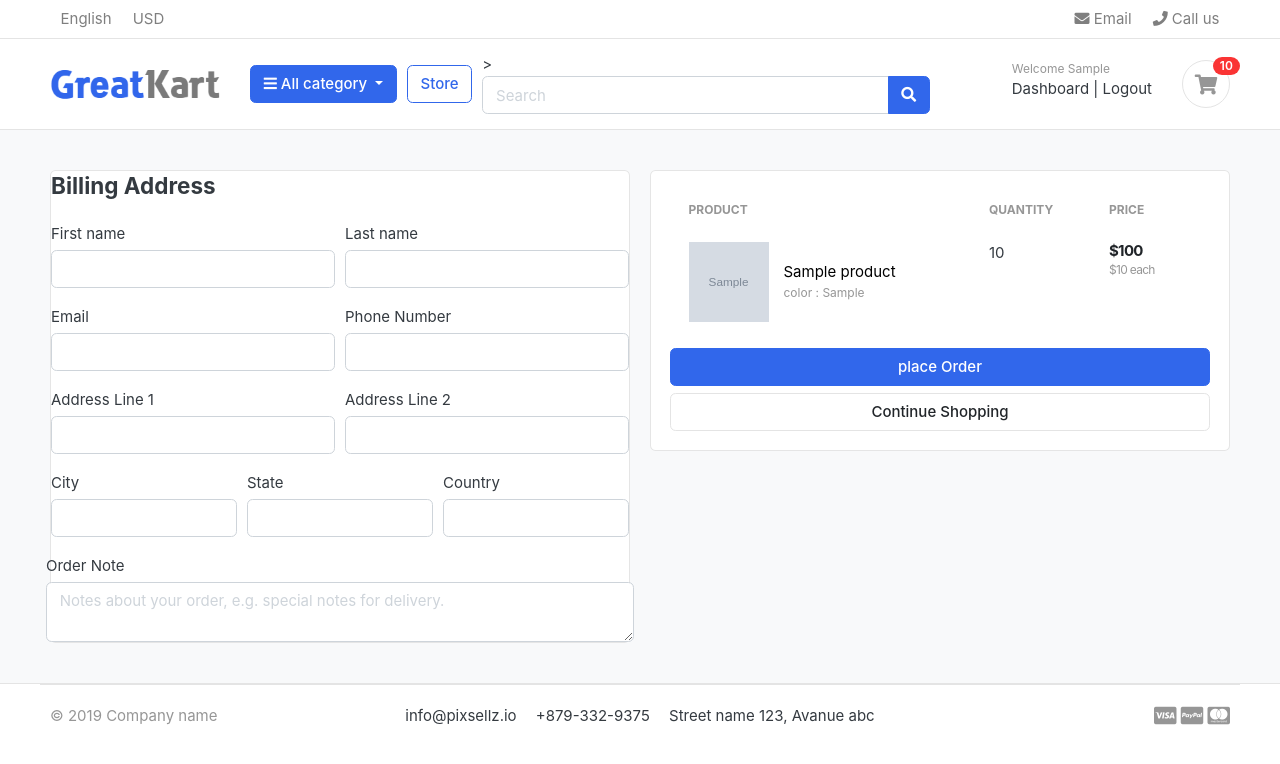
After one commit to abd92003/greatkart-django, a Django app: page /cart/checkout/ in a window 1280 px wide. The commit adds this page. Shown: the top 764 px of the page. Run offline with Django 5.2, Linux system fonts and the light colour scheme; a user stored in the database is signed in; tables that the repository leaves empty hold one stand-in row (values such as "Sample post"); grey boxes marked "Sample" are stand-in pictures; some libraries are stand-ins or nearby versions; some web fonts are replaced.

Commit message:
3d commit

```diff
--- a/carts/context_processors.py
+++ b/carts/context_processors.py
@@ -10,7 +10,10 @@ def counter(request):
     else:
         try:
             cart = Cart.objects.filter(cart_id=_cart_id(request))
-            cart_items = CartItem.objects.filter(cart=cart[:1])
+            if request.user.is_authenticated:
+                cart_items = CartItem.objects.filter(user=request.user)
+            else:
+                cart_items = CartItem.objects.filter(cart=cart[:1])
             for cart_item in cart_items:
                 cart_count += cart_item.quantity
         except Cart.DoesNotExist:
--- a/carts/models.py
+++ b/carts/models.py
@@ -1,5 +1,6 @@
 from django.db import models
 from store.models import Product, Variation
+from accounts.models import Account
 
 # Create your models here.
 
@@ -12,9 +13,10 @@ class Cart(models.Model):
 
 
 class CartItem(models.Model):
+    user = models.ForeignKey(Account,on_delete=models.CASCADE,null=True)
     product = models.ForeignKey(Product,on_delete=models.CASCADE)
     variations = models.ManyToManyField(Variation,blank=True)
-    cart = models.ForeignKey(Cart,on_delete=models.CASCADE)
+    cart = models.ForeignKey(Cart,on_delete=models.CASCADE,null=True)
     quantity = models.IntegerField()
     is_active = models.BooleanField(default=True)
 
--- a/carts/urls.py
+++ b/carts/urls.py
@@ -7,4 +7,6 @@ urlpatterns = [
     path('add_cart/<int:product_id>/',views.add_cart,name='add_cart'),
     path('remove_cart/<int:product_id>/<int:cart_item_id>/',views.remove_cart,name='remove_cart'),
     path('remove_cart_item/<int:product_id>/<int:cart_item_id>/',views.remove_cart_item,name='remove_cart_item'),
+
+    path('checkout/',views.checkout ,name="checkout")
 ]
--- a/carts/views.py
+++ b/carts/views.py
@@ -1,9 +1,8 @@
-
 from carts.models import CartItem, Cart
 from django.core.exceptions import ObjectDoesNotExist
-from django.http import HttpResponse
 from django.shortcuts import get_object_or_404, render ,redirect
 from store.models import Product, Variation, VariationManager
+from django.contrib.auth.decorators import login_required
 
 # Create your views here.
 
@@ -13,76 +12,127 @@ def _cart_id(request):
         cart = request.session.create()
     return cart
 
+
 def add_cart(request, product_id):
+    current_user = request.user
     product = Product.objects.get(id=product_id)
+
     product_variation = []
+
     if request.method == 'POST':
         for item in request.POST:
             key = item
             value = request.POST[key]
 
             try:
-                variation = Variation.objects.get(product=product,variation_category__iexact=key,variation_value__iexact=value)
+                variation = Variation.objects.get(
+                    product=product,
+                    variation_category__iexact=key,
+                    variation_value__iexact=value
+                )
                 product_variation.append(variation)
             except:
                 pass
 
+    # USER AUTHENTICATED
+    if current_user.is_authenticated:
 
+        is_cart_item_exists = CartItem.objects.filter(product=product, user=current_user).exists()
 
+        if is_cart_item_exists:
+            cart_items = CartItem.objects.filter(product=product, user=current_user)
 
-    try:
-        cart = Cart.objects.get(cart_id=_cart_id(request))
-    except Cart.DoesNotExist:
-        cart = Cart.objects.create(cart_id=_cart_id(request))
-    cart.save()
-    is_cart_item_exists = CartItem.objects.filter(product=product,cart=cart).exists()
-    if is_cart_item_exists:
-        cart_item = CartItem.objects.filter(product=product , cart=cart)
+            existing_variation_list = []
+            id_list = []
 
+            for item in cart_items:
+                existing_variation = item.variations.all()
+                existing_variation_list.append(list(existing_variation))
+                id_list.append(item.id)
 
+            if product_variation in existing_variation_list:
+                index = existing_variation_list.index(product_variation)
+                item_id = id_list[index]
 
-        existing_variation_list = []
-        id = []
+                item = CartItem.objects.get(id=item_id)
+                item.quantity += 1
+                item.save()
 
-        for item in cart_item:
-            existing_variation = item.variations.all()
-            existing_variation_list.append(list(existing_variation))
-            id.append(item.id)
+            else:
+                item = CartItem.objects.create(product=product, quantity=1, user=current_user)
 
+                if len(product_variation) > 0:
+                    item.variations.clear()
+                    item.variations.add(*product_variation)
 
-        if product_variation in existing_variation_list:
-            index = existing_variation_list.index(product_variation)
-            item_id = id[index]
-            item = CartItem.objects.get(product=product , id=item_id)
-            item.quantity += 1
-            item.save()
+                item.save()
 
         else:
-            item = CartItem.objects.create(product=product ,quantity=1,cart=cart)
+            item = CartItem.objects.create(product=product, quantity=1, user=current_user)
+
             if len(product_variation) > 0:
                 item.variations.clear()
                 item.variations.add(*product_variation)
+
             item.save()
 
-    else :
-        cart_item = CartItem.objects.create(
-            product=product ,
-            quantity=1,
-            cart=cart,
-        )
-        if len(product_variation) > 0:
-            cart_item.variations.clear()
-            cart_item.variations.add(*product_variation)
-        cart_item.save()
+    # USER NOT AUTHENTICATED
+    else:
+
+        try:
+            cart = Cart.objects.get(cart_id=_cart_id(request))
+        except Cart.DoesNotExist:
+            cart = Cart.objects.create(cart_id=_cart_id(request))
+        cart.save()
+
+        is_cart_item_exists = CartItem.objects.filter(product=product, cart=cart).exists()
+
+        if is_cart_item_exists:
+            cart_items = CartItem.objects.filter(product=product, cart=cart)
+
+            existing_variation_list = []
+            id_list = []
+
+            for item in cart_items:
+                existing_variation = item.variations.all()
+                existing_variation_list.append(list(existing_variation))
+                id_list.append(item.id)
+
+            if product_variation in existing_variation_list:
+                index = existing_variation_list.index(product_variation)
+                item_id = id_list[index]
+
+                item = CartItem.objects.get(id=item_id)
+                item.quantity += 1
+                item.save()
+
+            else:
+                item = CartItem.objects.create(product=product, quantity=1, cart=cart)
+
+                if len(product_variation) > 0:
+                    item.variations.add(*product_variation)
+
+                item.save()
+
+        else:
+            item = CartItem.objects.create(product=product, quantity=1, cart=cart)
+
+            if len(product_variation) > 0:
+                item.variations.add(*product_variation)
+
+            item.save()
+
     return redirect('cart')
 
 
-
 def remove_cart(request, product_id,cart_item_id):
-    cart = Cart.objects.get(cart_id=_cart_id(request))
     product = get_object_or_404(Product , id=product_id)
     try:
-        cart_item = CartItem.objects.get(product=product , cart=cart , id=cart_item_id)
+        if request.user.is_authenticated:
+            cart_item = CartItem.objects.get(product=product , user=request.user , id=cart_item_id)
+        else:
+            cart = Cart.objects.get(cart_id=_cart_id(request))
+            cart_item = CartItem.objects.get(product=product, cart=cart, id=cart_item_id)
         if cart_item.quantity > 1:
             cart_item.quantity -= 1
             cart_item.save()
@@ -95,19 +145,27 @@ def remove_cart(request, product_id,cart_item_id):
 
 
 def remove_cart_item(request, product_id ,cart_item_id):
-    cart = Cart.objects.get(cart_id=_cart_id(request))
+
     product = get_object_or_404(Product , id=product_id)
-    cart_item = CartItem.objects.get(product=product , cart=cart,id=cart_item_id)
+    if request.user.is_authenticated:
+        cart_item = CartItem.objects.get(product=product, user=request.user, id=cart_item_id)
+    else:
+        cart = Cart.objects.get(cart_id=_cart_id(request))
+        cart_item = CartItem.objects.get(product=product , cart=cart,id=cart_item_id)
     cart_item.delete()
     return redirect('cart')
 
 
 def cart(request, total=0 , quantity=0 , cart_item=None):
+    cart_items = []
     try:
         tax = 0
         grand_total = 0
-        cart = Cart.objects.get(cart_id=_cart_id(request))
-        cart_items = CartItem.objects.filter(cart=cart , is_active=True)
+        if request.user.is_authenticated:
+            cart_items = CartItem.objects.filter(user=request.user , is_active=True)
+        else:
+            cart = Cart.objects.get(cart_id=_cart_id(request))
+            cart_items = CartItem.objects.filter(cart=cart , is_active=True)
         for cart_item in cart_items :
             total += (cart_item.quantity * cart_item.product.price)
             quantity += cart_item.quantity
@@ -125,3 +183,32 @@ def cart(request, total=0 , quantity=0 , cart_item=None):
     }
 
     return render(request,'store/cart.html',context)
+
+@login_required(login_url='login')
+def checkout(request, total=0 , quantity=0 , cart_item=None):
+    cart_items = []
+    tax = 0
+    grand_total = 0
+    try:
+        if request.user.is_authenticated:
+            cart_items = CartItem.objects.filter(user=request.user , is_active=True)
+        else:
+            cart = Cart.objects.get(cart_id=_cart_id(request))
+            cart_items = CartItem.objects.filter(cart=cart , is_active=True)
+        for cart_item in cart_items :
+            total += (cart_item.quantity * cart_item.product.price)
+            quantity += cart_item.quantity
+        tax = (2 * total)/100
+        grand_total = total + tax
+    except ObjectDoesNotExist:
+        pass
+
+    context = {
+        'total':total,
+        'quantity':quantity,
+        'cart_items':cart_items,
+        'tax':tax,
+        'grand_total':grand_total
+    }
+
+    return render(request,'store/checkout.html',context)
--- a/templates/store/cart.html
+++ b/templates/store/cart.html
@@ -55,7 +55,7 @@
 							</div>
 							<input type="text" class="form-control"  value="{{ cart_item.quantity }}">
 							<div class="input-group-append">
-								<form action="">
+								<form action="{% url 'add_cart' cart_item.product.id %}" method="POST">
 									{% csrf_token %}
 									{% for item in cart_item.variations.all %}
 										<input type="hidden" name="{{ item.variation_category | lower }}" value="{{ item.variation_value | capfirst }}">
@@ -104,7 +104,7 @@
 			<p class="text-center mb-3">
 				<img src="{% static './images/misc/payments.png' %}" height="26">
 			</p>
-			<a href="./place-order.html" class="btn btn-primary btn-block"> Checkout </a>
+			<a href="{% url 'checkout' %}" class="btn btn-primary btn-block"> Checkout </a>
 			<a href="{% url 'store' %}" class="btn btn-light btn-block">Continue Shopping</a>
 		</div> <!-- card-body.// -->
 		</div> <!-- card.// -->
--- /dev/null
+++ b/templates/store/checkout.html
@@ -0,0 +1,137 @@
+{% extends "base.html" %}
+
+{% load static %}
+
+{% block content %}
+
+<section class="section-content padding-y bg">
+<div class="container">
+
+<!-- ============================ COMPONENT 1 ================================= -->
+
+<div class="row">
+	<aside class="col-lg-6">
+<div class="card">
+<div claas="card-body">
+    <h4 class="card-title mb-4">Billing Address</h4>
+    <form action="" method="POST">
+        {% csrf_token %}
+        <div class="form-row">
+            <div class="col form-group">
+                <label>First name </label>
+                <input type="text" class="form-control" name="first_name" value="{{ billing_address.first_name }}" required>
+            </div> <!-- form-group end.// -->
+            <div class="col form-group">
+                <label>Last name</label>
+                <input type="text" class="form-control" name="last_name" value="{{ billing_address.last_name }}" required>
+            </div> <!-- form-group end.// -->
+        </div> <!-- form-row end.// -->
+        <div class="form-row">
+            <div class="col form-group">
+                <label>Email</label>
+                <input type="email" class="form-control" name="email"  required>
+            </div> <!-- form-group end.// -->
+            <div class="col form-group">
+                <label>Phone Number</label>
+                <input type="text" class="form-control" name="phone"  required>
+            </div> <!-- form-group end.// -->
+        </div>
+        <div class="form-row">
+            <div class="col form-group">
+                <label>Address Line 1</label>
+                <input type="text" class="form-control" name="address_line_1"  required>
+            </div> <!-- form-group end.// -->
+            <div class="col form-group">
+                <label>Address Line 2</label>
+                <input type="text" class="form-control" name="address_line_2" >
+            </div> <!-- form-group end.// -->
+        </div>
+        <div class="form-row">
+            <div class="col form-group">
+                <label>City</label>
+                <input type="text" class="form-control" name="city"  required>
+            </div> <!-- form-group end.// -->
+            <div class="col form-group">
+                <label>State</label>
+                <input type="text" class="form-control" name="state" required>
+            </div> <!-- form-group end.// -->
+            <div class="col form-group">
+                <label>Country</label>
+                <input type="text" class="form-control" name="country" required>
+            </div>
+        </div>
+            <div class="form-row">
+                <label for="">Order Note</label>
+                <textarea name="order_note" class="form-control" rows="2" placeholder="Notes about your order, e.g. special notes for delivery." ></textarea>
+            </div> <!-- form-group end.// -->
+
+    </div>
+</div> <!-- card.// -->
+
+	</aside> <!-- col.// -->
+	<aside class="col-lg-6">
+
+		<div class="card">
+		<div class="card-body">
+			<table class="table table-borderless table-shopping-cart">
+<thead class="text-muted">
+<tr class="small text-uppercase">
+  <th scope="col">Product</th>
+  <th scope="col" width="120">Quantity</th>
+  <th scope="col" width="120">Price</th>
+</tr>
+</thead>
+<tbody>
+
+{% for cart_item in cart_items %}
+<tr>
+	<td>
+		<figure class="itemside align-items-center">
+			<div class="aside"><img src="{{ cart_item.product.images.url }}" class="img-sm"></div>
+			<figcaption class="info">
+				<a href="{{ cart_item.product.get_url }}"  style="color: black;">{{ cart_item.product.product_name }}</a>
+				<p class="text-muted small">
+					{% if cart_item.variations.all %}
+						{% for variation in cart_item.variations.all %}
+							{{ variation.variation_category }} : {{ variation.variation_value }}<br>
+						{% endfor %}
+					{% endif %}
+				</p>
+			</figcaption>
+		</figure>
+	</td>
+	<td>
+		<!-- col.// -->
+            <label for="" class="">{{ cart_item.quantity }}</label>
+	</td>
+	<td>
+		<div class="price-wrap">
+			<var class="price">${{ cart_item.sub_total }}</var>
+			<small class="text-muted"> ${{ cart_item.product.price }} each </small>
+		</div> <!-- price-wrap .// -->
+	</td>
+
+    </tr>
+{% endfor %}
+
+        </tbody>
+        </table>
+			<button type="submit" name="submit" class="btn btn-primary btn-block"> place Order </button>
+			<a href="{% url 'store' %}" class="btn btn-light btn-block">Continue Shopping</a>
+		</form>
+        </div> <!-- card-body.// -->
+		</div> <!-- card.// -->
+
+
+</aside> <!-- col.// -->
+
+
+</div> <!-- row.// -->
+
+<!-- ============================ COMPONENT 1 END .// ================================= -->
+
+</div> <!-- container .//  -->
+</section>
+<!-- ========================= SECTION CONTENT END// ========================= -->
+
+{% endblock %}
```
Also changed, not shown: accounts/views.py (+54 -1 lines).
